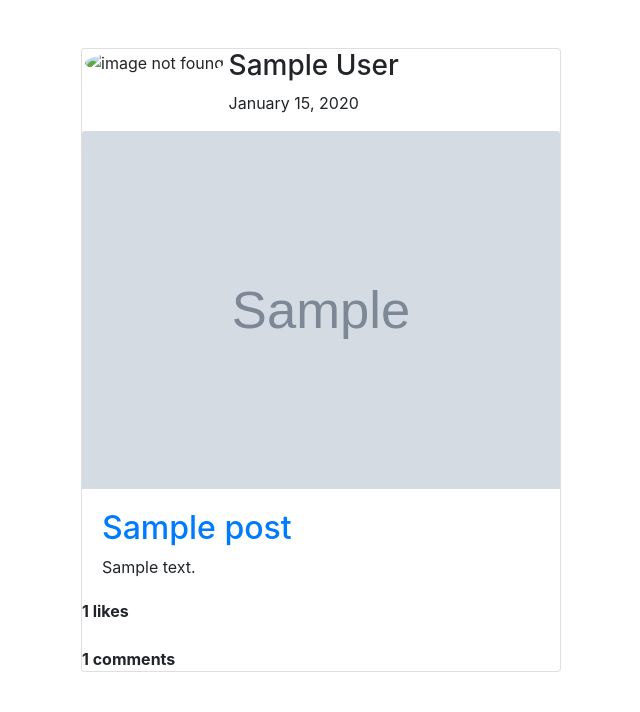
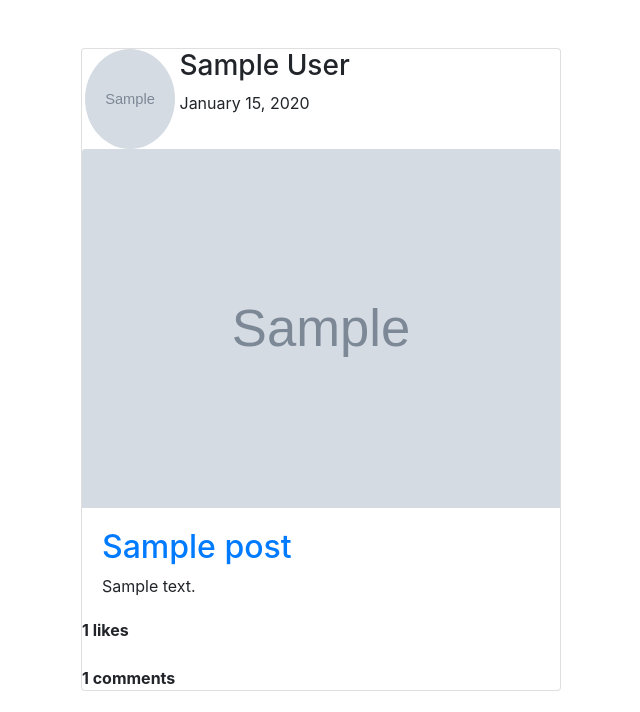
Before and after one commit to ashutosh164/django-blog, a Django app: template blog/templates/index.html in a window 1280 px wide. Shown: the part 56-768 px from the top of the page, without its empty margins (19-659 px from the left). Run offline with Django 3.2, Linux system fonts and the light colour scheme; the template is opened without the code that fills it: most values are stand-ins (such as "Sample title", 1, 10 or a date in 2020); grey boxes marked "Sample" are stand-in pictures; some libraries are stand-ins or nearby versions.

Commit message:
add user profile

```diff
--- a/blog/templates/index.html
+++ b/blog/templates/index.html
@@ -6,15 +6,14 @@
        <div class="card" style="width: 30rem;">
            <div class="row">&nbsp;&nbsp;&nbsp;&nbsp;
                <div>
-                   <img style="height: 100px; width: 90px;" class="rounded-circle account-img" src="{{ user.profile.image.url }}" alt="image not found ">
+                   <img style="height: 100px; width: 90px;" class="rounded-circle" src="{{ post.author.profile.image.url }}" alt="image not found ">
                </div>&nbsp;
                <div>
                    <h3 class="card-text">{{ post.author }}</h3>
                    <p>{{ post.date_created|date:"F d, Y" }}</p>
                </div>
+           </div>
 
-
-           </div>
                 <img src="{{ post.image.url }}" class="card-img-top" alt="image not found">
                <div class="card-body">
                    <h2><a class="card-text" href="{% url 'detail' post.id %}">{{ post.title }}</a></h2>
@@ -54,9 +53,7 @@
                    {% endif %}
                </div>
 
-
            </div>
-
 
        </div>
     <br>
```
